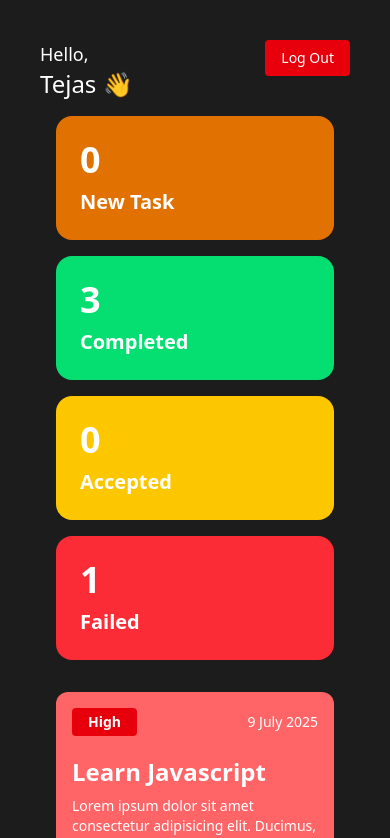
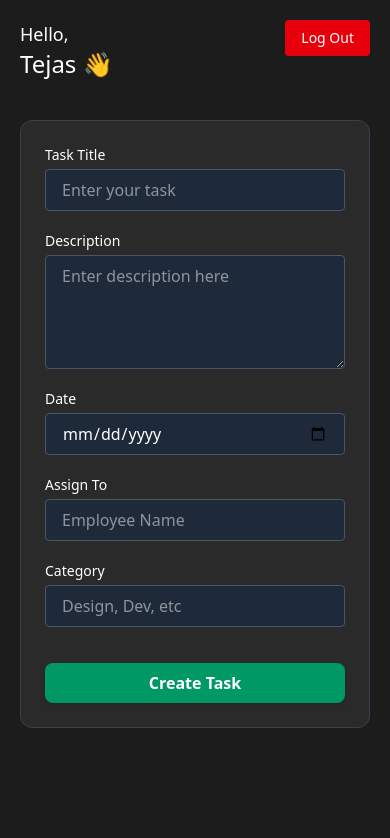
Before and after one commit to tejasmusale99/employee-management-system, a React (Vite) app: page / in a window 390 px wide. Shown: the top 838 px of the page. Built offline with nearby package versions, Linux system fonts and the light colour scheme.

Commit message:
admin dashboard ui with responsivness

```diff
--- a/src/App.jsx
+++ b/src/App.jsx
@@ -1,11 +1,13 @@
-// import LogIn from "./components/Auth/LogIn"
+import LogIn from "./components/Auth/LogIn"
+import { AdminDashboard } from "./components/Dashboard/AdminDashboard"
 import EmployeeDashboard from "./components/Dashboard/EmployeeDashboard"
 
 function App() {
   return (
     <>
     {/* <LogIn /> */}
-    <EmployeeDashboard />
+    {/* <EmployeeDashboard /> */}
+    <AdminDashboard />
     </>
   )
 }
--- a/src/components/Dashboard/AdminDashboard.jsx
+++ b/src/components/Dashboard/AdminDashboard.jsx
@@ -0,0 +1,89 @@
+import Header from "../smallComponents/Header";
+
+export const AdminDashboard = () => {
+  return (
+    <div className="p-5 md:p-10 min-h-screen w-full bg-[#1c1c1c]">
+      <Header />
+      <form
+        action=""
+        className="border border-gray-700 flex flex-col gap-5 w-full max-w-2xl p-6 rounded-xl mt-10 bg-[#2a2a2a] mx-auto"
+      >
+
+        <div className="flex flex-col">
+          <label htmlFor="taskTitle" className="text-white text-sm mb-1">
+            Task Title
+          </label>
+          <input
+            id="taskTitle"
+            name="taskTitle"
+            type="text"
+            placeholder="Enter your task"
+            className="w-full px-4 py-2 rounded bg-gray-800 text-white border border-gray-600 focus:outline-none focus:ring-2 focus:ring-emerald-500"
+          />
+        </div>
+
+
+        <div className="flex flex-col">
+          <label htmlFor="description" className="text-white text-sm mb-1">
+            Description
+          </label>
+          <textarea
+            id="description"
+            name="description"
+            rows={4}
+            placeholder="Enter description here"
+            className="w-full px-4 py-2 rounded bg-gray-800 text-white border border-gray-600 focus:outline-none focus:ring-2 focus:ring-emerald-500"
+          ></textarea>
+        </div>
+
+
+        <div className="flex flex-col">
+          <label htmlFor="date" className="text-white text-sm mb-1">
+            Date
+          </label>
+          <input
+            id="date"
+            name="date"
+            type="date"
+            className="px-4 py-2 rounded bg-gray-800 text-white border border-gray-600 focus:outline-none focus:ring-2 focus:ring-emerald-500"
+          />
+        </div>
+
+
+        <div className="flex flex-col">
+          <label htmlFor="assignTo" className="text-white text-sm mb-1">
+            Assign To
+          </label>
+          <input
+            id="assignTo"
+            name="assignTo"
+            type="text"
+            placeholder="Employee Name"
+            className="w-full px-4 py-2 rounded bg-gray-800 text-white border border-gray-600 focus:outline-none focus:ring-2 focus:ring-emerald-500"
+          />
+        </div>
+
+
+        <div className="flex flex-col">
+          <label htmlFor="category" className="text-white text-sm mb-1">
+            Category
+          </label>
+          <input
+            id="category"
+            name="category"
+            type="text"
+            placeholder="Design, Dev, etc"
+            className="w-full px-4 py-2 rounded bg-gray-800 text-white border border-gray-600 focus:outline-none focus:ring-2 focus:ring-emerald-500"
+          />
+        </div>
+
+        <button
+          type="submit"
+          className="mt-4 w-full py-2 px-4 bg-emerald-600 hover:bg-emerald-700 text-white font-semibold rounded-lg shadow-md transition duration-300"
+        >
+          Create Task
+        </button>
+      </form>
+    </div>
+  );
+};
```
